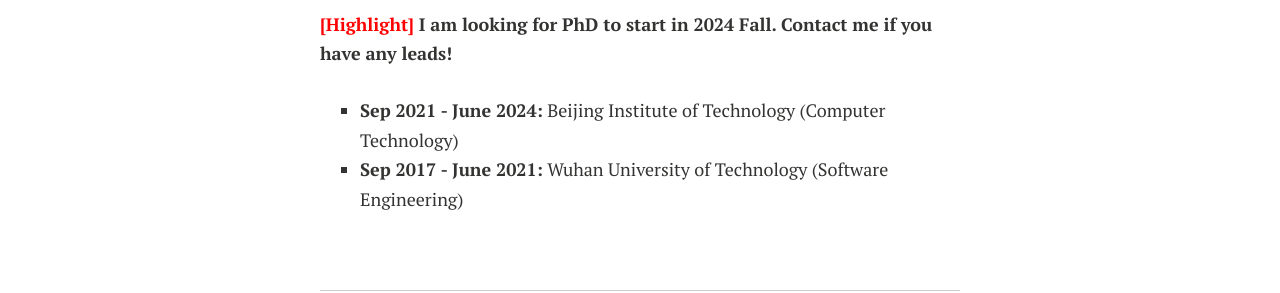
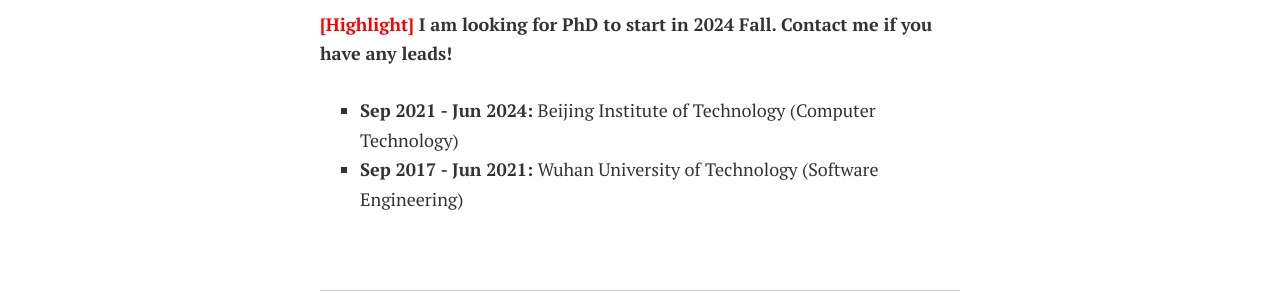
Before and after one commit to heixiaoniu/heixiaoniu.github.io, a Jekyll site: the page built from index.md, in a window 1280 px wide. Shown: the part 533-826 px from the top of the page. Built offline with Jekyll 4.4.1, drawn with Linux system fonts in a browser that asks for light colours; nearby versions of some CDN libraries; comment, search, counter and statistics services are not loaded; a style sheet for code colours, icons or effects is not loaded; our own code applies the rules of GitHub Pages for plain Markdown files.

Commit message:
Update index.md

```diff
--- a/index.md
+++ b/index.md
@@ -18,8 +18,8 @@ If you are interested in any of my content, I'd love to chat and collaborate, pl
 
 **<font color='red'>[Highlight]</font> I am looking for PhD to start in 2024 Fall. Contact me if you have any leads!**
 
-- **Sep 2021 - June 2024:** Beijing Institute of Technology (Computer Technology)
-- **Sep 2017 - June 2021:** Wuhan University of Technology (Software Engineering)
+- **Sep 2021 - Jun 2024:** Beijing Institute of Technology (Computer Technology)
+- **Sep 2017 - Jun 2021:** Wuhan University of Technology (Software Engineering)
 
 <br>
 
```
